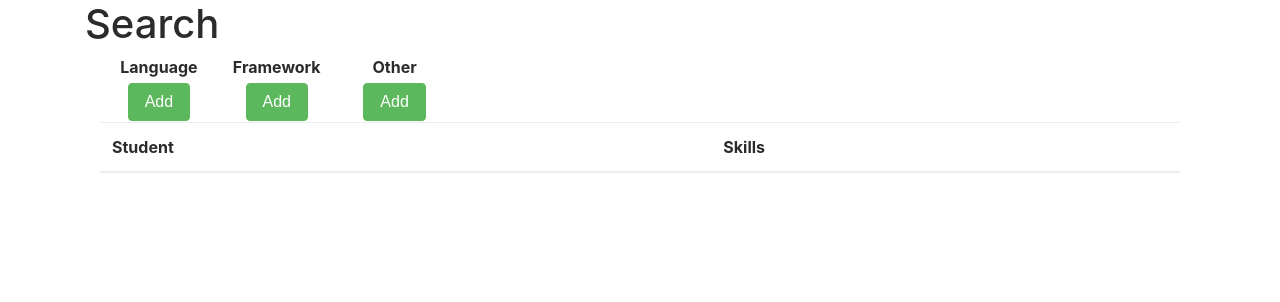
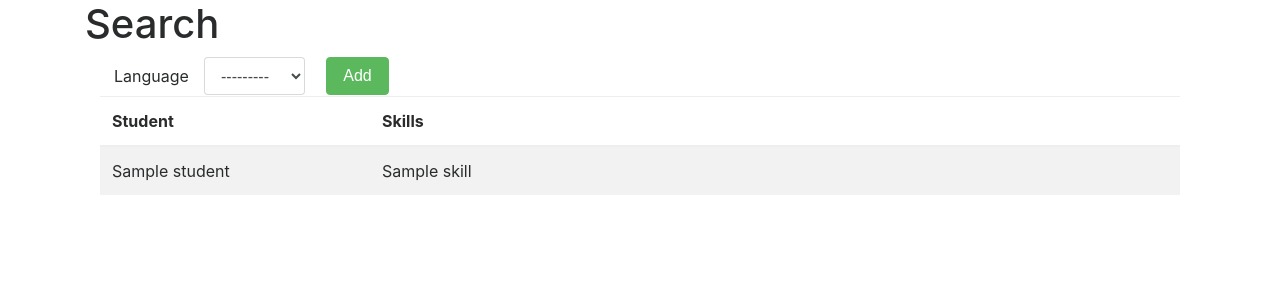
Before and after one commit to SSkeptix/ismdb, a Django app: template templates/core/search.html in a window 1280 px wide. Shown: the part 52-354 px from the top of the page. Run offline with Django 3.2, Linux system fonts and the light colour scheme; tables that the repository leaves empty hold one stand-in row (values such as "Sample post"); the template is opened without the code that fills it: values that come from a table or form of the project are taken from there, most other values are stand-ins (such as "Sample title", 1, 10 or a date in 2020); lists and menus that the app fills with data are empty; some libraries are stand-ins or nearby versions.

Commit message:
Divide model 'student' into 2 models 'student' and 'studentProfile' with common table. Update all dependent files from this model

```diff
--- a/account/models.py
+++ b/account/models.py
@@ -13,22 +13,37 @@
 
 
 # extra field for user - Student
-class Student(models.Model):
+class StudentBase(models.Model):
 	user = models.OneToOneField(User, on_delete=models.CASCADE, primary_key = True)
 	lang = models.IntegerField(choices=tuples.LANG.SELECT, default=tuples.LANG.A1)
-	group = models.CharField(max_length = 50, null = True)
-	validate_by = models.ForeignKey(User, on_delete=models.SET_NULL, related_name='validate_by', null = True, blank = True)
-	updated = models.DateField(auto_now=True)
 
-	github = models.URLField(null = True, blank = True)
-	description = models.TextField(max_length = 2000, null = True, blank = True)
 
+	class Meta:
+		abstract = True
 
 	def get_username(self):
 		return self.user.get_username()
 
 	def __str__(self):
 		return str(self.get_username())
+
+
+
+class StudentProfile(StudentBase):
+	group = models.CharField(max_length = 50, null = True)
+	validate_by = models.ForeignKey(User, on_delete=models.SET_NULL, related_name='validate_by', null = True, blank = True)
+	updated = models.DateField(auto_now=True)
+	github = models.URLField(null = True, blank = True)
+	description = models.TextField(max_length = 2000, null = True, blank = True)
+
+	class Meta:
+		managed = True
+		db_table = 'account_student'
+
+class Student(StudentBase):
+	class Meta:
+		managed = False
+		db_table = 'account_student'
 
 
 
@@ -43,7 +58,7 @@
 #					 - programing languages
 #					 - programing fraimworks
 #					 - other skills
-class Skill(models.Model):
+class SkillBase(models.Model):
 	value = models.CharField(max_length = 50, unique = True)
 	validated_by = models.ForeignKey(User, on_delete=models.CASCADE, null = True, blank = True)
 	validated_at = models.DateField(auto_now=True)
@@ -61,11 +76,11 @@
 
 
 #programing languages model
-class Language(Skill):
+class Language(SkillBase):
 	pass
 
 #programing fraimworks model
-class Framework(Skill):
+class Framework(SkillBase):
 	lang = models.ForeignKey(Language, on_delete=models.CASCADE)
 
 	def get_lang(self):
@@ -75,7 +90,7 @@
 		return str("%s - %s" % (self.get_lang(), self.get_value()))
 
 #other skills model
-class Other(Skill):
+class Other(SkillBase):
 	pass
 
 
--- /dev/null
+++ b/core/forms.py
@@ -0,0 +1,21 @@
+from django import forms
+from django.db.models import Q
+
+from account import models
+from account import tuples
+
+
+
+
+class Lang(forms.Form):
+	value = forms.ModelChoiceField(
+		queryset = models.Language.objects.exclude(validated_by__isnull=True),
+		label = 'Languages',
+		required = True,
+		widget=forms.Select(attrs={
+			'class': 'form-control',
+			'style': 'width:auto;'
+			}))
+
+	class Meta:
+		fields = ('value')
--- a/templates/account/profile/profile.html
+++ b/templates/account/profile/profile.html
@@ -56,7 +56,7 @@
 				          </tr>
 				          <tr>
 				            <td align="right" style = "white-space: nowrap">GitHub:</td>
-				            <td>{{ student.guthub }}</td>
+				            <td>{{ student.github }}</td>
 				          </tr>
 				          <tr>
 				            <td align="right" style = "white-space: nowrap">Description:</td>
--- a/templates/core/search.html
+++ b/templates/core/search.html
@@ -16,42 +16,38 @@
 			<table>
 				<thead>
 					<tr>
-			            <th class="col-xs-4 col-sm-4"><div align="center">Language</div></th>
-			            <th class="col-xs-4 col-sm-4"><div align="center">Framework</div></th>
-			            <th class="col-xs-4 col-sm-4"><div align="center">Other</div></th>
+			            <th class="col-xs-4 col-sm-4"></th>
+			            <th class="col-xs-4 col-sm-4"></th>
+			            <th class="col-xs-4 col-sm-4"></th>
 			        </tr>
 				</thead>
 		        <tbody>
 		        	<tr>
-			        	<td align="center"></td>
-			        	<td align="center"></td>
-			        	<td align="center"></td>
+			        	<td align="center">Language</td>
+			        	<td align="center">{{ add_lang.value }}</td>
+			        	<td align="center"><input class="btn btn-success" type="submit" value="Add" name="add_lang"/></td>
 			        </tr>
 		        </tbody>
-		        <tfoot>
-		        	<tr>
-			        	<td align="center"><input class="btn btn-success" type="submit" value="Add" name="add_lang"/></td>
-			        	<td align="center"><input class="btn btn-success" type="submit" value="Add" name="add_fram"/></td>
-			        	<td align="center"><input class="btn btn-success" type="submit" value="Add" name="add_other"/></td>
-			        </tr>
-		        </tfoot>
 		    </table>
 		</div>
 	</form>
 
 
-
-
-	<div class="col-xs-12 col-sm-12" >
+	<div class="col-xs-12 col-sm-12">
 		<table class = "table table-striped">
 			<thead>
 				<tr>
-		            <th>Student</th>
-		            <th>Skills</th>
+		            <th class="col-xs-3 col-sm-3">Student</th>
+		            <th class="col-xs-9 col-sm-9">Skills</th>
 		        </tr>
 			</thead>
 	        <tbody>
-
+    			{% for i in skills %}
+		          <tr>
+		            <td>{{ i.student }}</td>
+		            <td>{{ i.skill }}</td>
+		          </tr>
+		        {% endfor %}
 	        </tbody>
 	    </table>
 
```
Also changed, not shown: account/profile/forms.py (+18 -14 lines), account/profile/views.py (+13 -16 lines), core/views.py (+43 -3 lines), account/migrations/0008_auto_20170414_1621.py (added), account/migrations/0009_auto_20170414_1638.py (added), account/migrations/0010_student_short.py (added), account/migrations/0011_studentprofile.py (added).
